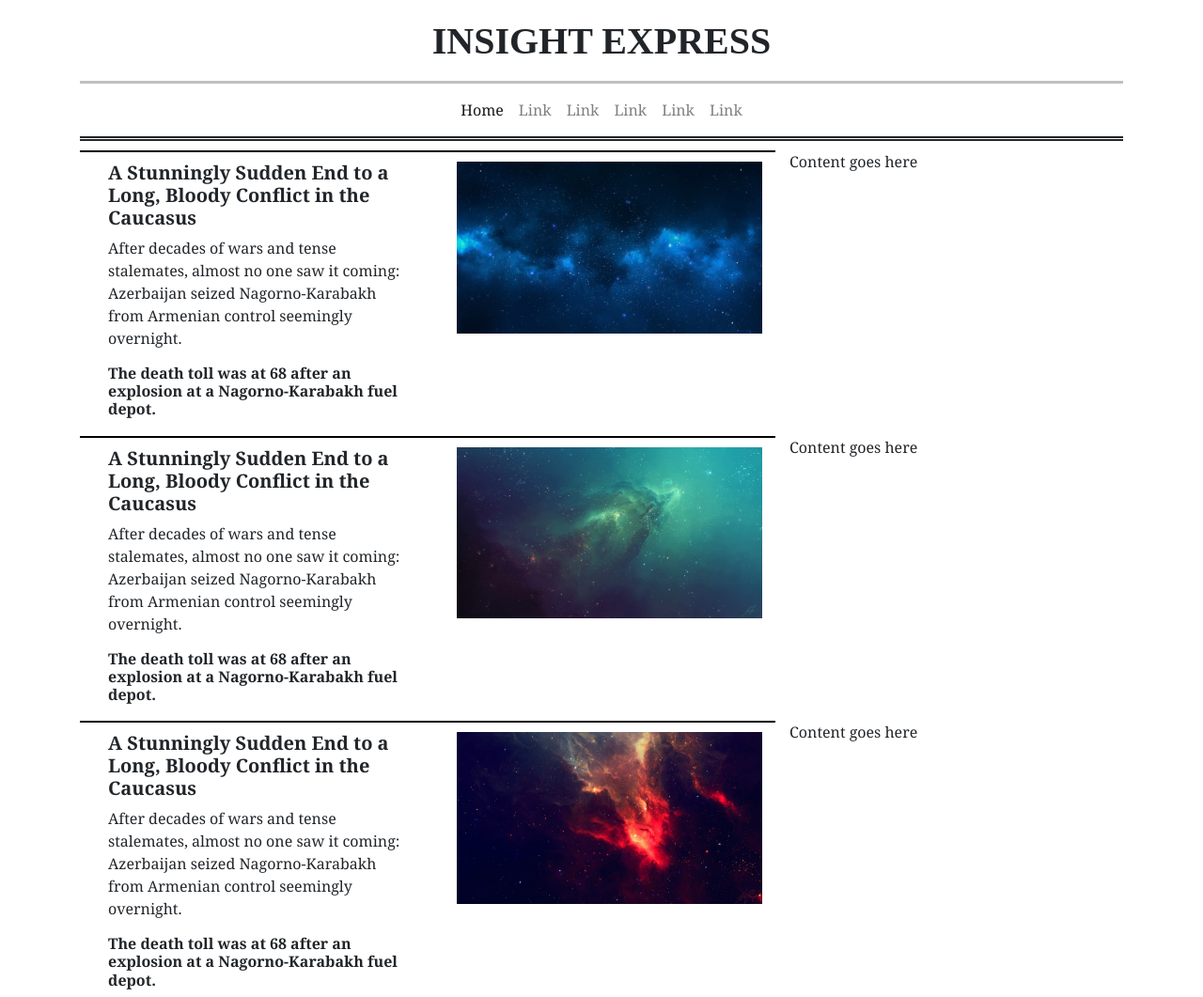
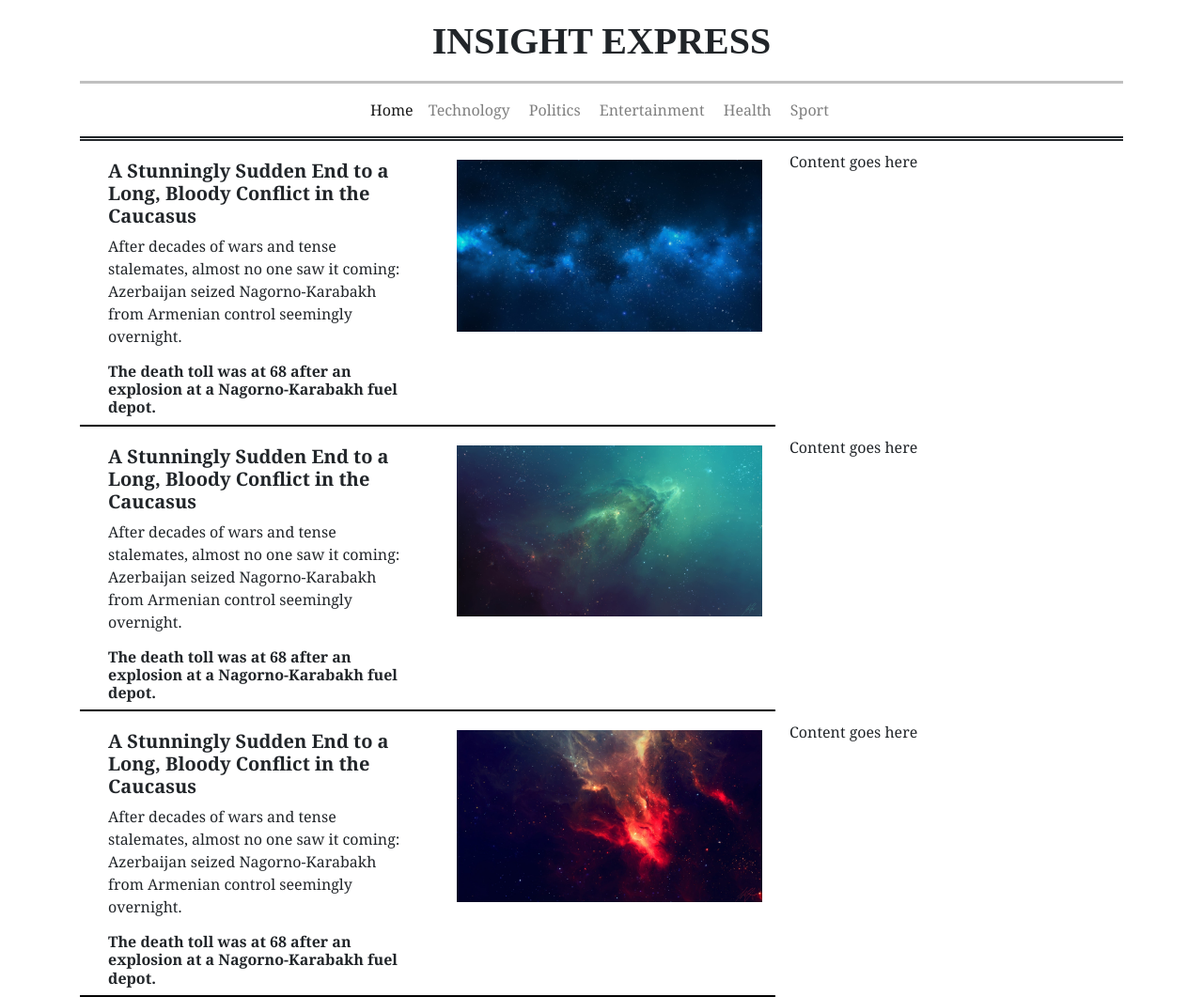
Before and after one commit to GaruVA/Assignment-Website, a PHP site: page / in a window 1280 px wide. Shown: the whole page at 94% size. Run offline with PHP 8.4, Linux system fonts and the light colour scheme.

Commit message:
nav bar edited

```diff
--- a/index.html
+++ b/index.html
@@ -21,17 +21,11 @@
 	  			<div class="collapse navbar-collapse" id="navbarSupportedContent1">
 	   				<ul class="navbar-nav mr-auto">
 	      				<li class="nav-item active"> <a class="nav-link" href="#">Home <span class="sr-only">(current)</span></a> </li>
-	     				<li class="nav-item"> <a class="nav-link" href="#">Link</a></li>
-						<li><a class="nav-link" href="#">Link</a></li>
-						<li><a class="nav-link" href="#">Link</a></li>
-						<li><a class="nav-link" href="#">Link</a></li>
-						<li><a class="nav-link" href="#">Link</a></li>
-	      				<li class="nav-item dropdown">
-							<div class="dropdown-menu" aria-labelledby="navbarDropdown1"> <a class="dropdown-item" href="#">Action</a> <a class="dropdown-item" href="#">Another action</a>
-            					<div class="dropdown-divider"></div>
-	          					<a class="dropdown-item" href="#">Something else here</a> </div>
-          				</li>
-	      				<li class="nav-item"> </li>
+	     				<li class="nav-item"> <a class="nav-link" href="#">Technology&nbsp;</a></li>
+						<li><a class="nav-link" href="#">Politics&nbsp;</a></li>
+						<li><a class="nav-link" href="#">Entertainment&nbsp;</a></li>
+						<li><a class="nav-link" href="#">Health&nbsp;</a></li>
+						<li><a class="nav-link" href="#">Sport&nbsp;</a></li>
         			</ul>
 				</div>
     		</nav>
--- a/style.css
+++ b/style.css
@@ -33,10 +33,13 @@
 
 
 .container .row .col-xl-8 {
-	border-top: 2px solid black;
+	border-bottom: 2px solid black;
 }
 
 
 .row {
-	margin: auto;
+	margin: 0px auto;
 }
+.container-fluid .container .row {
+    margin-top: 0px;
+}
```
